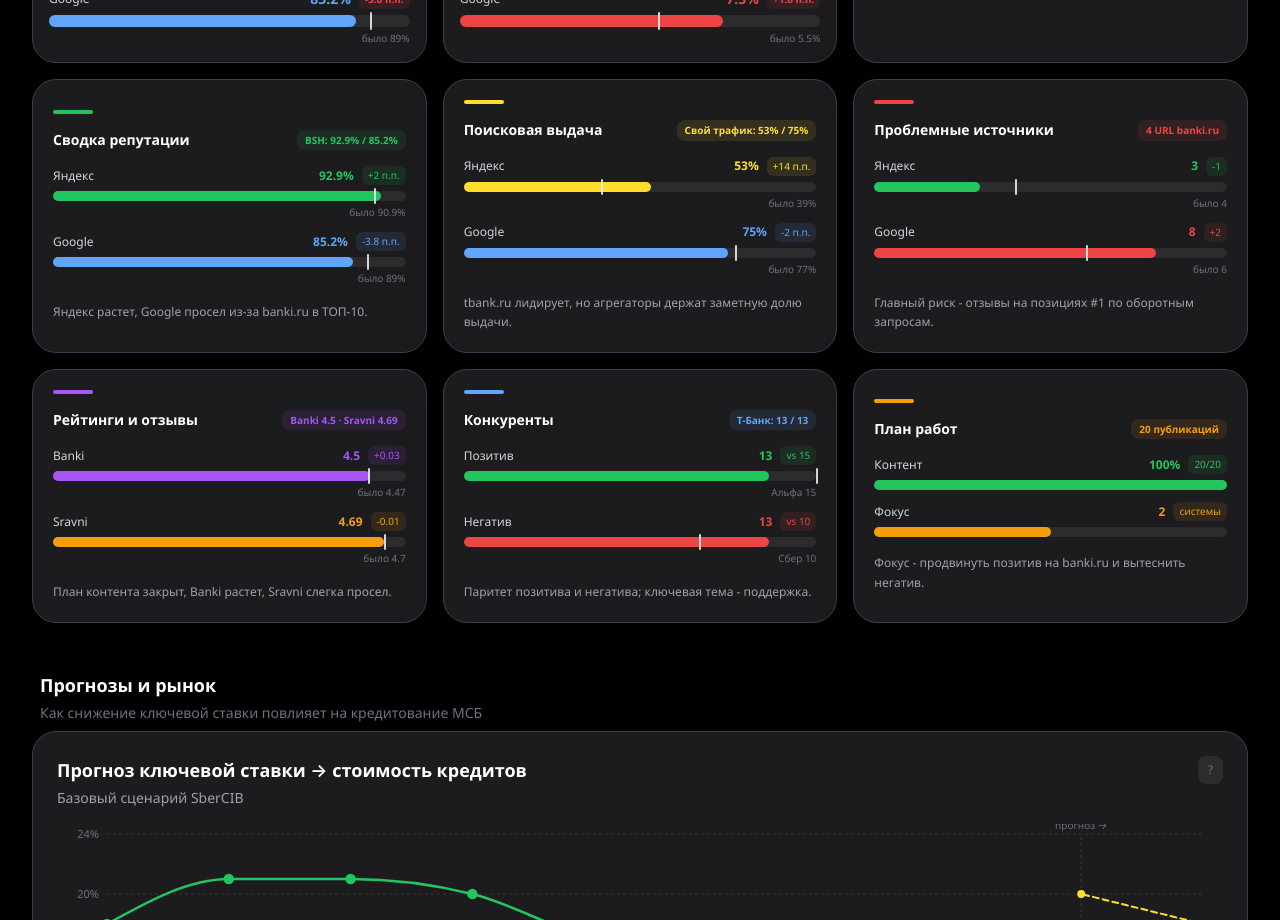
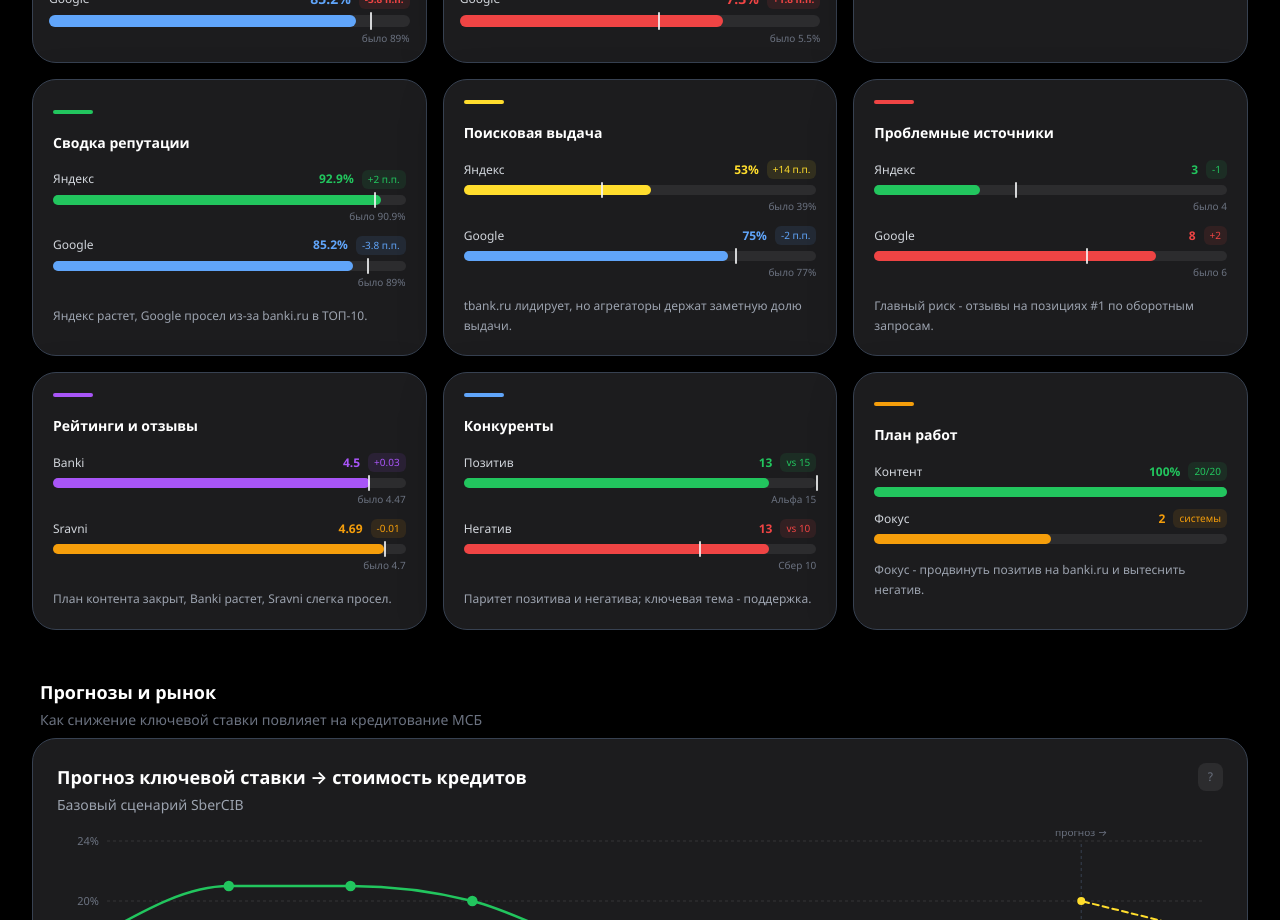
Before and after one commit to Kosxy/tbank-dashboard, a React (Vite) app: page / in a window 1280 px wide. Shown: the part 2680-3600 px from the top of the page. Built offline with nearby package versions, Linux system fonts and the light colour scheme.

Commit message:
Remove metric badges from reputation entry cards

```diff
--- a/src/App.jsx
+++ b/src/App.jsx
@@ -346,7 +346,6 @@ const sermEntryPoints = [
     icon: CheckCircle2,
     tone: "#22C55E",
     meta: "Ключевые показатели и общий вывод",
-    primaryMetric: "BSH: 92.9% / 85.2%",
     insight: "Яндекс растет, Google просел из-за banki.ru в ТОП-10.",
     visual: {
       max: 100,
@@ -362,7 +361,6 @@ const sermEntryPoints = [
     icon: ExternalLink,
     tone: "#FFDD2D",
     meta: "Запросы, домены и распределение трафика",
-    primaryMetric: "Свой трафик: 53% / 75%",
     insight: "tbank.ru лидирует, но агрегаторы держат заметную долю выдачи.",
     visual: {
       max: 100,
@@ -378,7 +376,6 @@ const sermEntryPoints = [
     icon: AlertCircle,
     tone: "#EF4444",
     meta: "URL с негативом в ТОП-10",
-    primaryMetric: "4 URL banki.ru",
     insight: "Главный риск - отзывы на позициях #1 по оборотным запросам.",
     visual: {
       max: 10,
@@ -394,7 +391,6 @@ const sermEntryPoints = [
     icon: MessageSquare,
     tone: "#A855F7",
     meta: "Отзовики, оценки и темы ORM",
-    primaryMetric: "Banki 4.5 · Sravni 4.69",
     insight: "План контента закрыт, Banki растет, Sravni слегка просел.",
     visual: {
       max: 5,
@@ -410,7 +406,6 @@ const sermEntryPoints = [
     icon: TrendingUp,
     tone: "#60A5FA",
     meta: "Позитив и негатив по банкам",
-    primaryMetric: "Т-Банк: 13 / 13",
     insight: "Паритет позитива и негатива; ключевая тема - поддержка.",
     visual: {
       max: 15,
@@ -426,7 +421,6 @@ const sermEntryPoints = [
     icon: Lightbulb,
     tone: "#F59E0B",
     meta: "Приоритеты по Яндексу и Google",
-    primaryMetric: "20 публикаций",
     insight: "Фокус - продвинуть позитив на banki.ru и вытеснить негатив.",
     visual: {
       max: 100,
@@ -1391,11 +1385,8 @@ export default function App() {
                       onMouseLeave={e => { e.currentTarget.style.borderColor = "#374151"; e.currentTarget.style.transform = "translateY(0)"; }}
                     >
                       <div className="h-1 w-10 rounded-full mb-4" style={{ backgroundColor: entry.tone }} />
-                      <div className="flex items-start justify-between gap-3">
+                      <div>
                         <span className="text-sm font-semibold text-white">{entry.label}</span>
-                        <span className="text-[10px] font-semibold px-2 py-1 rounded-lg leading-tight" style={{ color: entry.tone, backgroundColor: `${entry.tone}1A`, maxWidth: "58%", textAlign: "right" }}>
-                          {entry.primaryMetric}
-                        </span>
                       </div>
                       <SermEntryMiniChart entry={entry} />
                       <p className="text-xs leading-relaxed mt-4" style={{ color: "#9CA3AF" }}>{entry.insight}</p>
```
